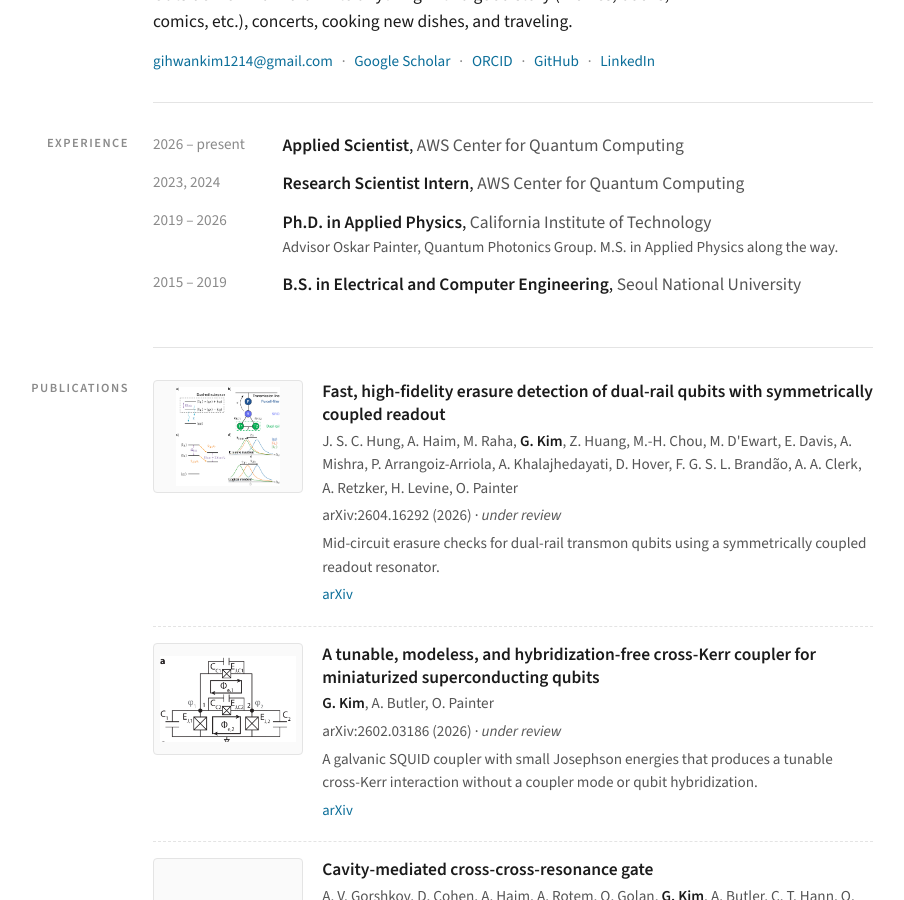
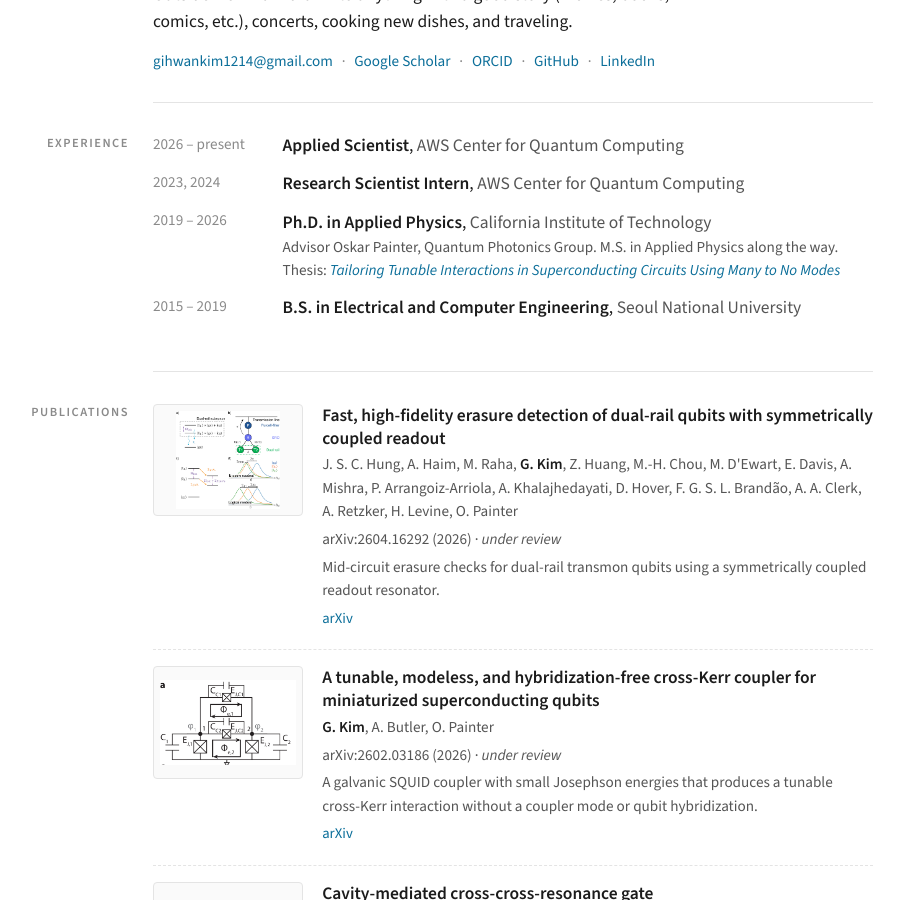
Before and after one commit to gihwan-scqubits/gihwan-scqubits.github.io, a Jekyll site: the page built from index.md, in a window 1280 px wide and 900 px high, scrolled down 460 px. Shown: the whole window, without its empty margins (127-1031 px from the left). Built offline with Jekyll 4.4.1, drawn with Linux system fonts in a browser that asks for light colours.

Commit message:
Link the Ph.D. thesis
Co-Authored-By: Claude Fable 5.1 <noreply@anthropic.com>
Claude-Session: https://claude.ai/code/session_01D9GyQzp35NGwXa4HyFQyv5

```diff
--- a/_data/experience.yml
+++ b/_data/experience.yml
@@ -12,6 +12,9 @@ education:
     org: California Institute of Technology
     dates: 2019 – 2026
     note: Advisor Oskar Painter, Quantum Photonics Group. M.S. in Applied Physics along the way.
+    thesis:
+      title: Tailoring Tunable Interactions in Superconducting Circuits Using Many to No Modes
+      url: https://thesis.caltech.edu/18490/
   - degree: B.S. in Electrical and Computer Engineering
     org: Seoul National University
     dates: 2015 – 2019
--- a/index.md
+++ b/index.md
@@ -33,7 +33,7 @@ body_class: home
     {% for x in site.data.experience.education %}
     <li>
       <span class="when">{{ x.dates }}</span>
-      <p class="what"><strong>{{ x.degree }}</strong>, <span>{{ x.org }}</span>{% if x.note %}<span class="note">{{ x.note }}</span>{% endif %}</p>
+      <p class="what"><strong>{{ x.degree }}</strong>, <span>{{ x.org }}</span>{% if x.note %}<span class="note">{{ x.note }}</span>{% endif %}{% if x.thesis %}<span class="note">Thesis: <a href="{{ x.thesis.url }}"><em>{{ x.thesis.title }}</em></a></span>{% endif %}</p>
     </li>
     {% endfor %}
   </ul>
```
